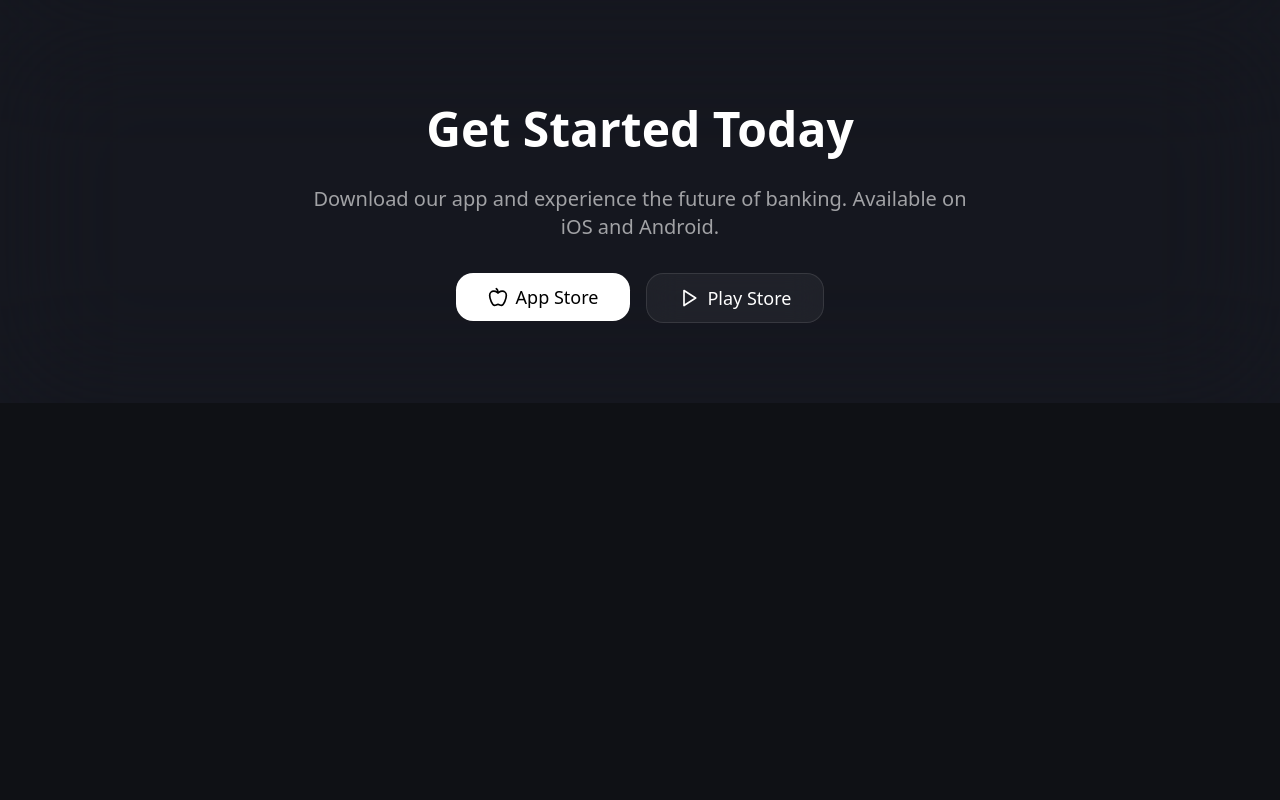
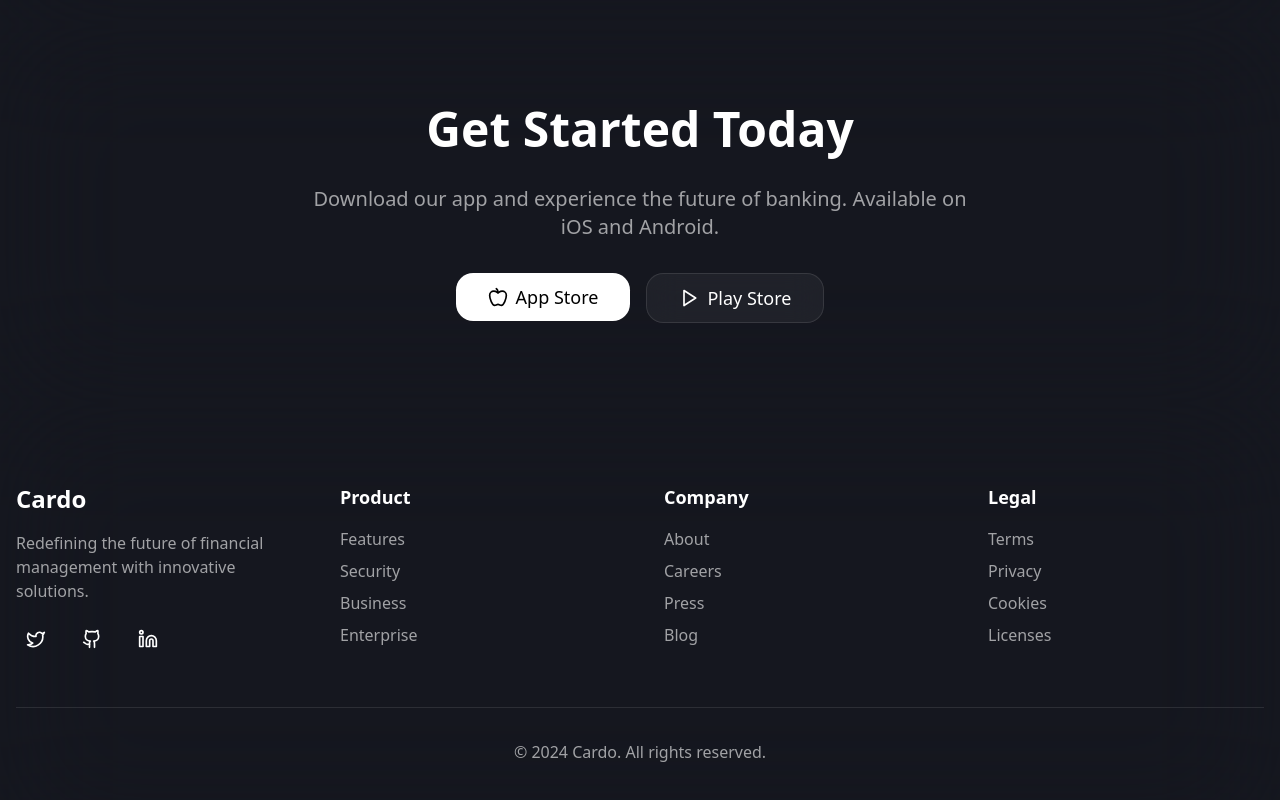
Before and after one commit to hanzo-apps/hanzo.sh, a React (Vite) app: page / in a window 1280 px wide. Shown: the part 1879-2679 px from the top of the page. Before the commit the page ends 2282 px from the top, so only its background shows below. Built offline with nearby package versions, Linux system fonts and the light colour scheme.

Commit message:
Add footer component
Implement a new footer component to enhance the application's layout and user experience.

```diff
--- /dev/null
+++ b/src/components/Footer.tsx
@@ -0,0 +1,69 @@
+import { Github, Twitter, Linkedin } from "lucide-react";
+import { Button } from "./ui/button";
+
+const Footer = () => {
+  return (
+    <footer className="py-20 px-4 bg-background relative overflow-hidden">
+      <div className="absolute inset-0 bg-accent/5 backdrop-blur-3xl"></div>
+      <div className="max-w-7xl mx-auto relative z-10">
+        <div className="grid grid-cols-1 md:grid-cols-4 gap-12">
+          <div className="space-y-4">
+            <h3 className="text-2xl font-bold text-white">Cardo</h3>
+            <p className="text-white/60">
+              Redefining the future of financial management with innovative solutions.
+            </p>
+            <div className="flex space-x-4">
+              <Button variant="ghost" size="icon" className="hover:bg-white/10">
+                <Twitter className="w-5 h-5" />
+              </Button>
+              <Button variant="ghost" size="icon" className="hover:bg-white/10">
+                <Github className="w-5 h-5" />
+              </Button>
+              <Button variant="ghost" size="icon" className="hover:bg-white/10">
+                <Linkedin className="w-5 h-5" />
+              </Button>
+            </div>
+          </div>
+
+          <div className="space-y-4">
+            <h4 className="text-lg font-semibold text-white">Product</h4>
+            <ul className="space-y-2">
+              <li><a href="#" className="text-white/60 hover:text-white transition-colors">Features</a></li>
+              <li><a href="#" className="text-white/60 hover:text-white transition-colors">Security</a></li>
+              <li><a href="#" className="text-white/60 hover:text-white transition-colors">Business</a></li>
+              <li><a href="#" className="text-white/60 hover:text-white transition-colors">Enterprise</a></li>
+            </ul>
+          </div>
+
+          <div className="space-y-4">
+            <h4 className="text-lg font-semibold text-white">Company</h4>
+            <ul className="space-y-2">
+              <li><a href="#" className="text-white/60 hover:text-white transition-colors">About</a></li>
+              <li><a href="#" className="text-white/60 hover:text-white transition-colors">Careers</a></li>
+              <li><a href="#" className="text-white/60 hover:text-white transition-colors">Press</a></li>
+              <li><a href="#" className="text-white/60 hover:text-white transition-colors">Blog</a></li>
+            </ul>
+          </div>
+
+          <div className="space-y-4">
+            <h4 className="text-lg font-semibold text-white">Legal</h4>
+            <ul className="space-y-2">
+              <li><a href="#" className="text-white/60 hover:text-white transition-colors">Terms</a></li>
+              <li><a href="#" className="text-white/60 hover:text-white transition-colors">Privacy</a></li>
+              <li><a href="#" className="text-white/60 hover:text-white transition-colors">Cookies</a></li>
+              <li><a href="#" className="text-white/60 hover:text-white transition-colors">Licenses</a></li>
+            </ul>
+          </div>
+        </div>
+
+        <div className="mt-12 pt-8 border-t border-white/10">
+          <p className="text-center text-white/60">
+            © 2024 Cardo. All rights reserved.
+          </p>
+        </div>
+      </div>
+    </footer>
+  );
+};
+
+export default Footer;
--- a/src/pages/Index.tsx
+++ b/src/pages/Index.tsx
@@ -3,6 +3,7 @@ import Hero from "@/components/Hero";
 import Features from "@/components/Features";
 import Testimonials from "@/components/Testimonials";
 import Download from "@/components/Download";
+import Footer from "@/components/Footer";
 
 const Index = () => {
   return (
@@ -12,6 +13,7 @@ const Index = () => {
       <Features />
       <Testimonials />
       <Download />
+      <Footer />
     </div>
   );
 };
```
